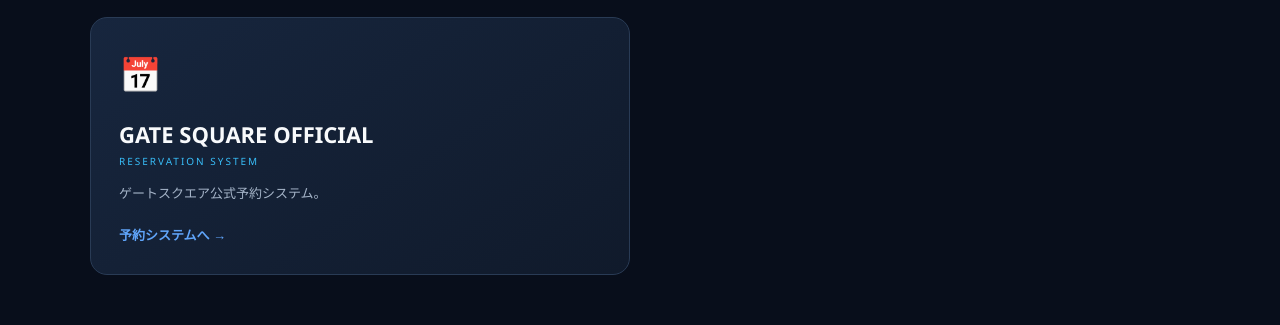
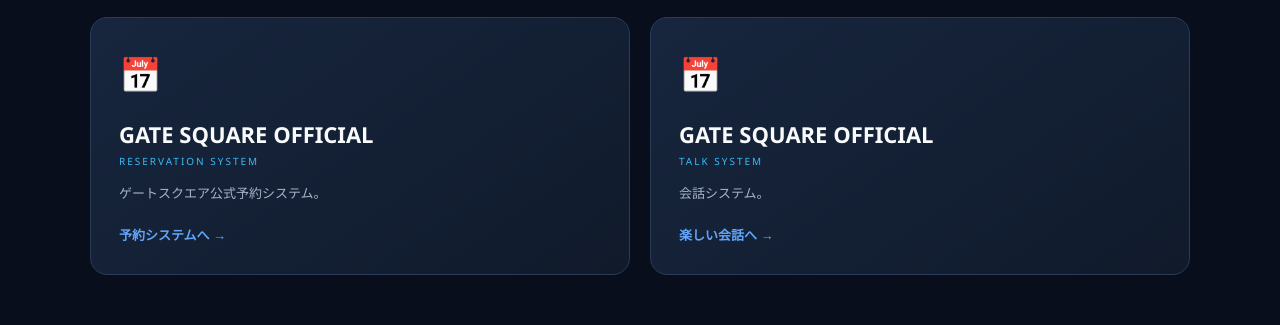
Before and after one commit to itzy2/itzy2.github.io, a plain HTML site: page index.html in a window 1280 px wide. Shown: the part 1320-1645 px from the top of the page. Drawn offline with nearby package versions, Linux system fonts and the light colour scheme.

Commit message:
Add GATE SQUARE OFFICIAL article section

```diff
--- a/index.html
+++ b/index.html
@@ -540,6 +540,14 @@ footer strong {
       <a href="https://itzy2.github.io/gatesquare_Official/">予約システムへ →</a>
     </article>
 
+      <article class="service">
+      <div class="service-icon">📅</div>
+      <h3>GATE SQUARE OFFICIAL</h3>
+      <small>TALK SYSTEM</small>
+      <p>会話システム。</p>
+      <a href="https://itzy2.github.io/gatemessage/">楽しい会話へ →</a>
+    </article>
+
   </div>
 </section>
 
```
